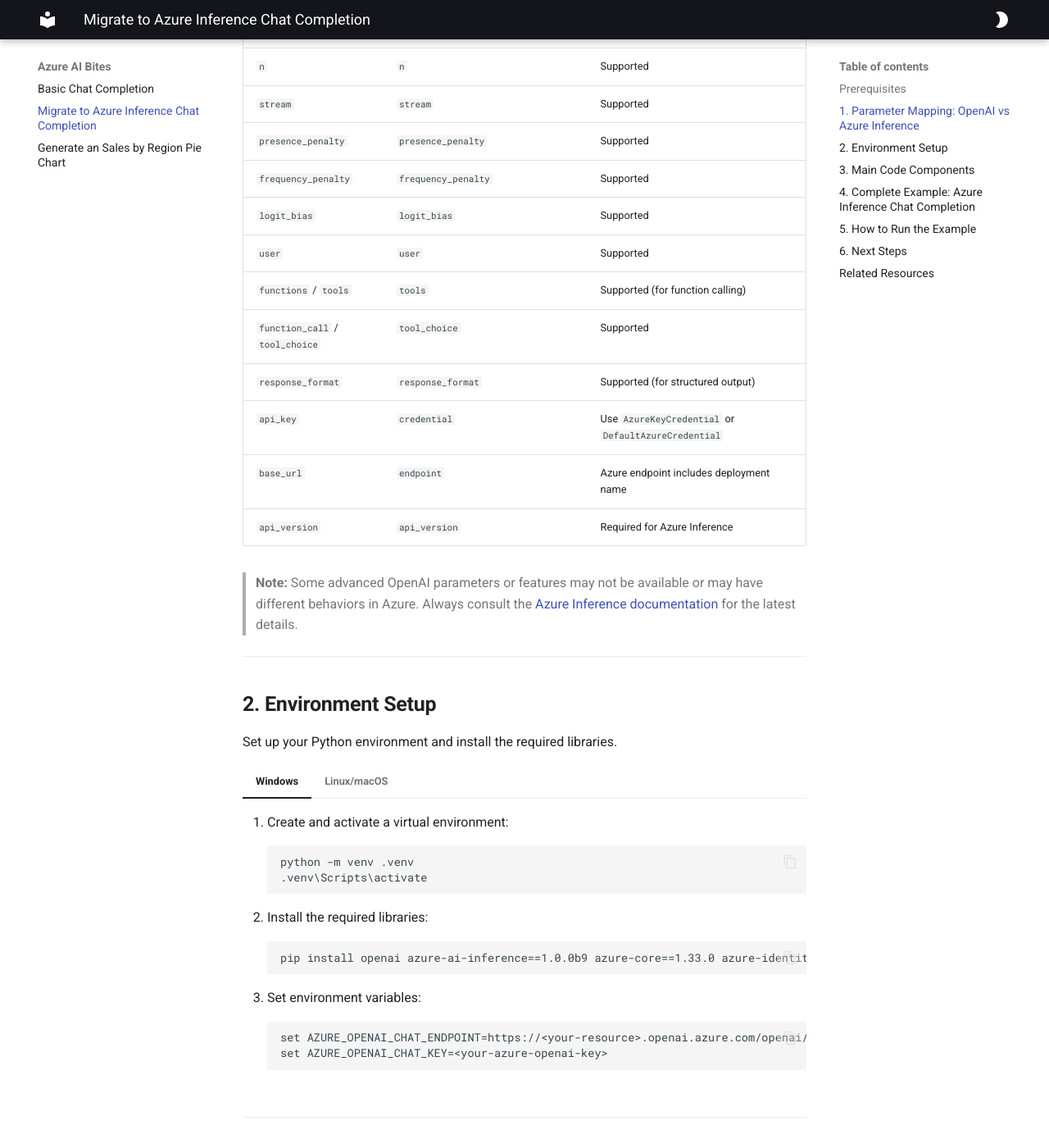
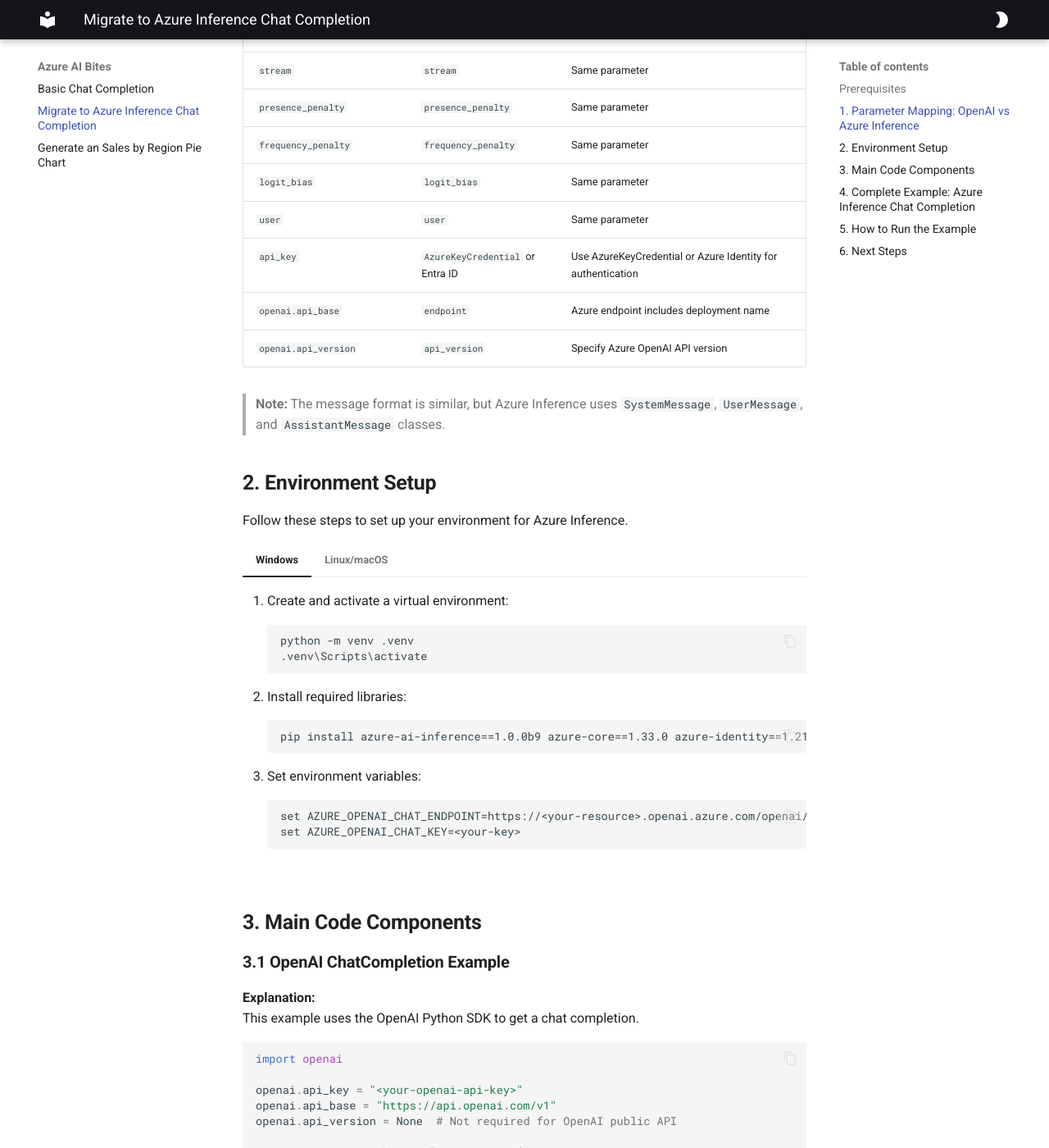
Before and after one commit to gloveboxes/Azure-AI-Bites-with-GenAI, an MkDocs documentation site: the page built from docs/recipe_4_migrating.md, in a window 1280 px wide and 1400 px high, scrolled down 881 px. Shown: the whole window at 82% size. Built offline with MkDocs 1.6.1 and Material for MkDocs 9.7.7, drawn with Linux system fonts in a browser that asks for light colours; some of the changed text lies outside the part shown.

Commit message:
docs update

````diff
--- a/docs/recipe_4_migrating.md
+++ b/docs/recipe_4_migrating.md
@@ -1,6 +1,6 @@
 # Migrate from OpenAI Chat Completion to Azure Inference Chat Completion
 
-This guide explains how to migrate your code from the OpenAI `ChatCompletion` API to the Azure Inference `ChatCompletionsClient`. It includes a parameter mapping table and code examples for both APIs.
+This guide shows you how to migrate your code from the OpenAI ChatCompletion API to the Azure Inference Chat Completion API. It includes a parameter mapping table and code examples for both APIs.
 
 ## Prerequisites
 
@@ -9,34 +9,29 @@ This guide explains how to migrate your code from the OpenAI `ChatCompletion` AP
 
 ## 1. Parameter Mapping: OpenAI vs Azure Inference
 
-| OpenAI `ChatCompletion` Parameter | Azure Inference `ChatCompletionsClient.complete` Parameter | Notes                                                                                 |
-|-----------------------------------|------------------------------------------------------------|---------------------------------------------------------------------------------------|
-| `model`                          | Set in endpoint URL                                        | Azure uses deployment name in the endpoint URL, not as a parameter                    |
-| `messages`                       | `messages`                                                 | Both use the same message format (list of dicts or message objects)                   |
-| `temperature`                    | `temperature`                                              | Supported                                                                             |
-| `top_p`                          | `top_p`                                                    | Supported                                                                             |
-| `max_tokens`                     | `max_tokens`                                               | Supported                                                                             |
-| `stop`                           | `stop`                                                     | Supported                                                                             |
-| `n`                              | `n`                                                        | Supported                                                                             |
-| `stream`                         | `stream`                                                   | Supported                                                                             |
-| `presence_penalty`               | `presence_penalty`                                         | Supported                                                                             |
-| `frequency_penalty`              | `frequency_penalty`                                        | Supported                                                                             |
-| `logit_bias`                     | `logit_bias`                                               | Supported                                                                             |
-| `user`                           | `user`                                                     | Supported                                                                             |
-| `functions` / `tools`            | `tools`                                                    | Supported (for function calling)                                                      |
-| `function_call` / `tool_choice`  | `tool_choice`                                              | Supported                                                                             |
-| `response_format`                | `response_format`                                          | Supported (for structured output)                                                     |
-| `api_key`                        | `credential`                                               | Use `AzureKeyCredential` or `DefaultAzureCredential`                                  |
-| `base_url`                       | `endpoint`                                                 | Azure endpoint includes deployment name                                               |
-| `api_version`                    | `api_version`                                              | Required for Azure Inference                                                          |
+| OpenAI ChatCompletion Parameter | Azure Inference Equivalent         | Notes                                                                 |
+|---------------------------------|------------------------------------|-----------------------------------------------------------------------|
+| `model`                         | Set in endpoint URL                | Azure Inference uses deployment name in the endpoint URL              |
+| `messages`                      | `messages`                         | Both use a list of message objects                                    |
+| `temperature`                   | `temperature`                      | Same parameter                                                        |
+| `top_p`                         | `top_p`                            | Same parameter                                                        |
+| `max_tokens`                    | `max_tokens`                       | Same parameter                                                        |
+| `stop`                          | `stop`                             | Same parameter                                                        |
+| `n`                             | `n`                                | Same parameter                                                        |
+| `stream`                        | `stream`                           | Same parameter                                                        |
+| `presence_penalty`              | `presence_penalty`                 | Same parameter                                                        |
+| `frequency_penalty`             | `frequency_penalty`                | Same parameter                                                        |
+| `logit_bias`                    | `logit_bias`                       | Same parameter                                                        |
+| `user`                          | `user`                             | Same parameter                                                        |
+| `api_key`                       | `AzureKeyCredential` or Entra ID   | Use AzureKeyCredential or Azure Identity for authentication           |
+| `openai.api_base`               | `endpoint`                         | Azure endpoint includes deployment name                               |
+| `openai.api_version`            | `api_version`                      | Specify Azure OpenAI API version                                      |
 
-> **Note:** Some advanced OpenAI parameters or features may not be available or may have different behaviors in Azure. Always consult the [Azure Inference documentation](https://learn.microsoft.com/azure/ai-services/openai/reference) for the latest details.
-
----
+> **Note:** The message format is similar, but Azure Inference uses `SystemMessage`, `UserMessage`, and `AssistantMessage` classes.
 
 ## 2. Environment Setup
 
-Set up your Python environment and install the required libraries.
+Follow these steps to set up your environment for Azure Inference.
 
 === "Windows"
     1. Create and activate a virtual environment:
@@ -44,14 +39,14 @@ Set up your Python environment and install the required libraries.
         python -m venv .venv
         .venv\Scripts\activate
         ```
-    2. Install the required libraries:
+    2. Install required libraries:
         ```cmd
-        pip install openai azure-ai-inference==1.0.0b9 azure-core==1.33.0 azure-identity==1.21.0
+        pip install azure-ai-inference==1.0.0b9 azure-core==1.33.0 azure-identity==1.21.0
         ```
     3. Set environment variables:
         ```cmd
-        set AZURE_OPENAI_CHAT_ENDPOINT=https://<your-resource>.openai.azure.com/openai/deployments/<deployment-name>
-        set AZURE_OPENAI_CHAT_KEY=<your-azure-openai-key>
+        set AZURE_OPENAI_CHAT_ENDPOINT=https://<your-resource>.openai.azure.com/openai/deployments/<your-deployment>
+        set AZURE_OPENAI_CHAT_KEY=<your-key>
         ```
 
 === "Linux/macOS"
@@ -60,49 +55,47 @@ Set up your Python environment and install the required libraries.
         python3 -m venv .venv
         source .venv/bin/activate
         ```
-    2. Install the required libraries:
+    2. Install required libraries:
         ```bash
-        pip install openai azure-ai-inference==1.0.0b9 azure-core==1.33.0 azure-identity==1.21.0
+        pip install azure-ai-inference==1.0.0b9 azure-core==1.33.0 azure-identity==1.21.0
         ```
     3. Set environment variables:
         ```bash
-        export AZURE_OPENAI_CHAT_ENDPOINT="https://<your-resource>.openai.azure.com/openai/deployments/<deployment-name>"
-        export AZURE_OPENAI_CHAT_KEY="<your-azure-openai-key>"
+        export AZURE_OPENAI_CHAT_ENDPOINT=https://<your-resource>.openai.azure.com/openai/deployments/<your-deployment>
+        export AZURE_OPENAI_CHAT_KEY=<your-key>
         ```
-
----
 
 ## 3. Main Code Components
 
 ### 3.1 OpenAI ChatCompletion Example
 
 **Explanation:**
-This example uses the OpenAI Python SDK to get a chat completion. You provide the model name, messages, and your API key.
+This example uses the OpenAI Python SDK to get a chat completion.
 
 ```python
 import openai
 
 openai.api_key = "<your-openai-api-key>"
+openai.api_base = "https://api.openai.com/v1"
+openai.api_version = None  # Not required for OpenAI public API
 
 response = openai.ChatCompletion.create(
     model="gpt-3.5-turbo",
     messages=[
         {"role": "system", "content": "You are a helpful assistant."},
-        {"role": "user", "content": "How many feet are in a mile?"}
+        {"role": "user", "content": "How many feet are in a mile?"},
     ],
     temperature=0.7,
-    max_tokens=50
+    max_tokens=50,
 )
 
 print(response.choices[0].message["content"])
 ```
 
----
-
-### 3.2 Azure Inference ChatCompletionsClient Example
+### 3.2 Azure Inference Chat Completion Example
 
 **Explanation:**
-This example uses the Azure Inference SDK. The model is specified in the endpoint URL. You authenticate with an Azure key, and the message format is similar to OpenAI.
+This example uses the Azure Inference SDK to get a chat completion. It uses environment variables for endpoint and key.
 
 ```python
 import os
@@ -116,24 +109,25 @@ key = os.environ["AZURE_OPENAI_CHAT_KEY"]
 client = ChatCompletionsClient(
     endpoint=endpoint,
     credential=AzureKeyCredential(key),
-    api_version="2024-06-01"
+    api_version="2024-06-01",
 )
 
 response = client.complete(
     messages=[
         SystemMessage("You are a helpful assistant."),
-        UserMessage("How many feet are in a mile?")
+        UserMessage("How many feet are in a mile?"),
     ],
     temperature=0.7,
-    max_tokens=50
+    max_tokens=50,
 )
 
 print(response.choices[0].message.content)
 ```
 
----
+## 4. Complete Example: Azure Inference Chat Completion
 
-## 4. Complete Example: Azure Inference Chat Completion
+**Explanation:**
+This script demonstrates a full migration from OpenAI to Azure Inference, using environment variables for configuration.
 
 ```python
 import os
@@ -148,16 +142,16 @@ def main():
     client = ChatCompletionsClient(
         endpoint=endpoint,
         credential=AzureKeyCredential(key),
-        api_version="2024-06-01"
+        api_version="2024-06-01",
     )
 
     response = client.complete(
         messages=[
             SystemMessage("You are a helpful assistant."),
-            UserMessage("How many feet are in a mile?")
+            UserMessage("How many feet are in a mile?"),
         ],
         temperature=0.7,
-        max_tokens=50
+        max_tokens=50,
     )
 
     print(response.choices[0].message.content)
@@ -166,32 +160,17 @@ if __name__ == "__main__":
     main()
 ```
 
-**Explanation:**
-This script authenticates with Azure, sends a chat completion request, and prints the assistant's response.
-
----
-
 ## 5. How to Run the Example
 
-1. Ensure your environment variables are set as shown above.
-2. Save the code to a file, for example, `azure_chat_completion.py`.
+1. Set up your environment as described above.
+2. Save the Azure Inference example code to a file, for example, `azure_inference_chat.py`.
 3. Run the script:
     ```bash
-    python azure_chat_completion.py
+    python azure_inference_chat.py
     ```
-
----
 
 ## 6. Next Steps
 
-- Review the [Azure AI Inference documentation](https://learn.microsoft.com/azure/ai-services/openai/reference){:target="_blank"} for advanced features.
-- Explore structured output, function calling, and streaming responses.
-- Update your code to use Azure-specific features as needed.
-
----
-
-## Related Resources
-
-- [Azure AI Inference Python SDK documentation](https://github.com/Azure/azure-sdk-for-python/tree/main/sdk/ai/azure-ai-inference){:target="_blank"}
-- [OpenAI API Reference](https://platform.openai.com/docs/api-reference/chat/create){:target="_blank"}
-- [Azure OpenAI Service documentation](https://learn.microsoft.com/azure/ai-services/openai/){:target="_blank"}
+- Learn more about [Azure AI Inference SDK for Python](https://github.com/Azure/azure-sdk-for-python/tree/main/sdk/ai/azure-ai-inference){:target="_blank"}
+- Review [Azure OpenAI API documentation](https://learn.microsoft.com/azure/ai-services/openai/){:target="_blank"}
+- Explore [OpenAI to Azure OpenAI migration guidance](https://learn.microsoft.com/azure/ai-services/openai/migration){:target="_blank"}
````
Also changed, not shown: docs/recipe_3_basic_chat.md (+41 -46 lines), docs/recipe_5_generate_image.md (+92 -102 lines), system_message.md (+2 -2 lines), 1 other file.
